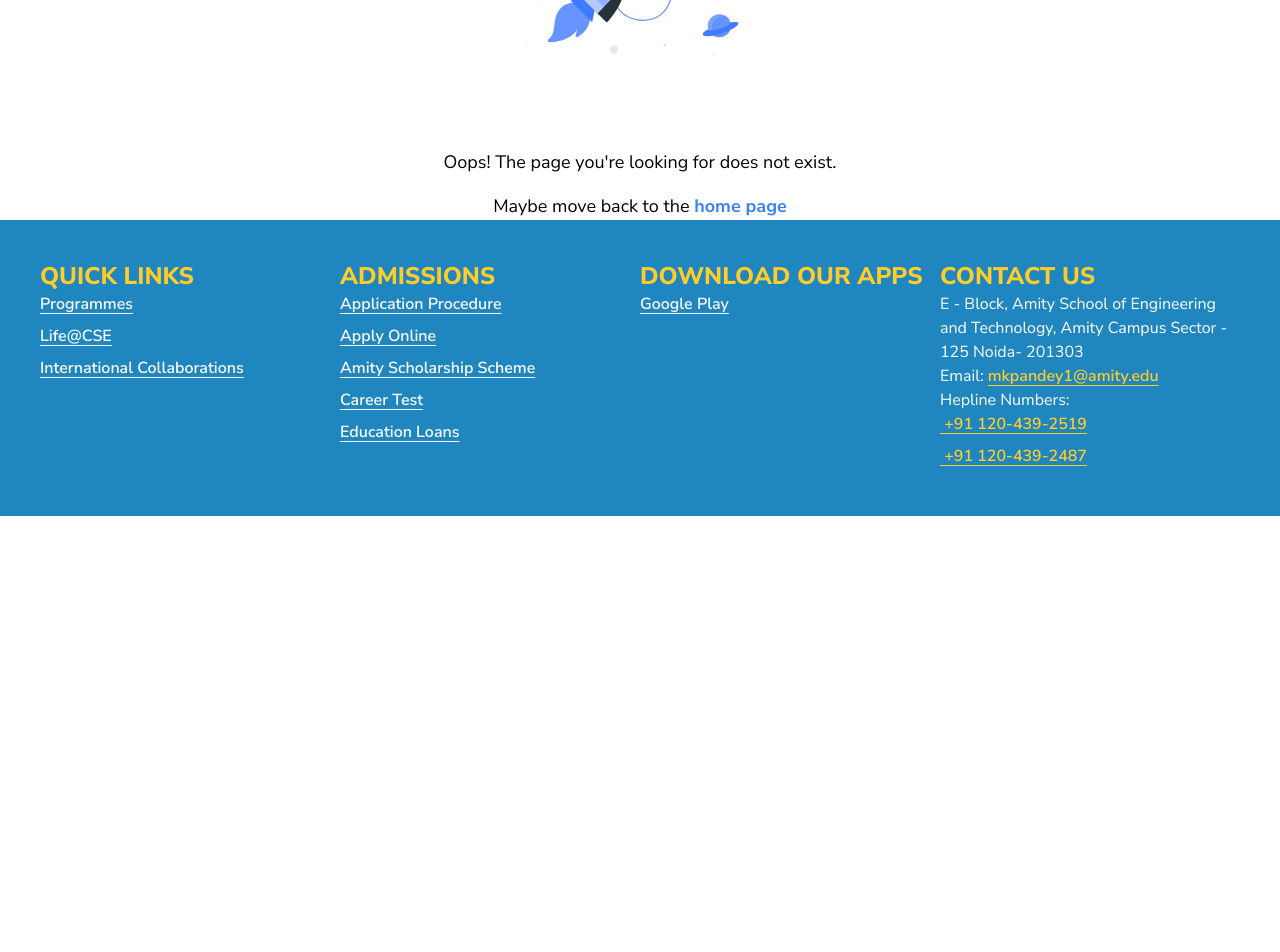
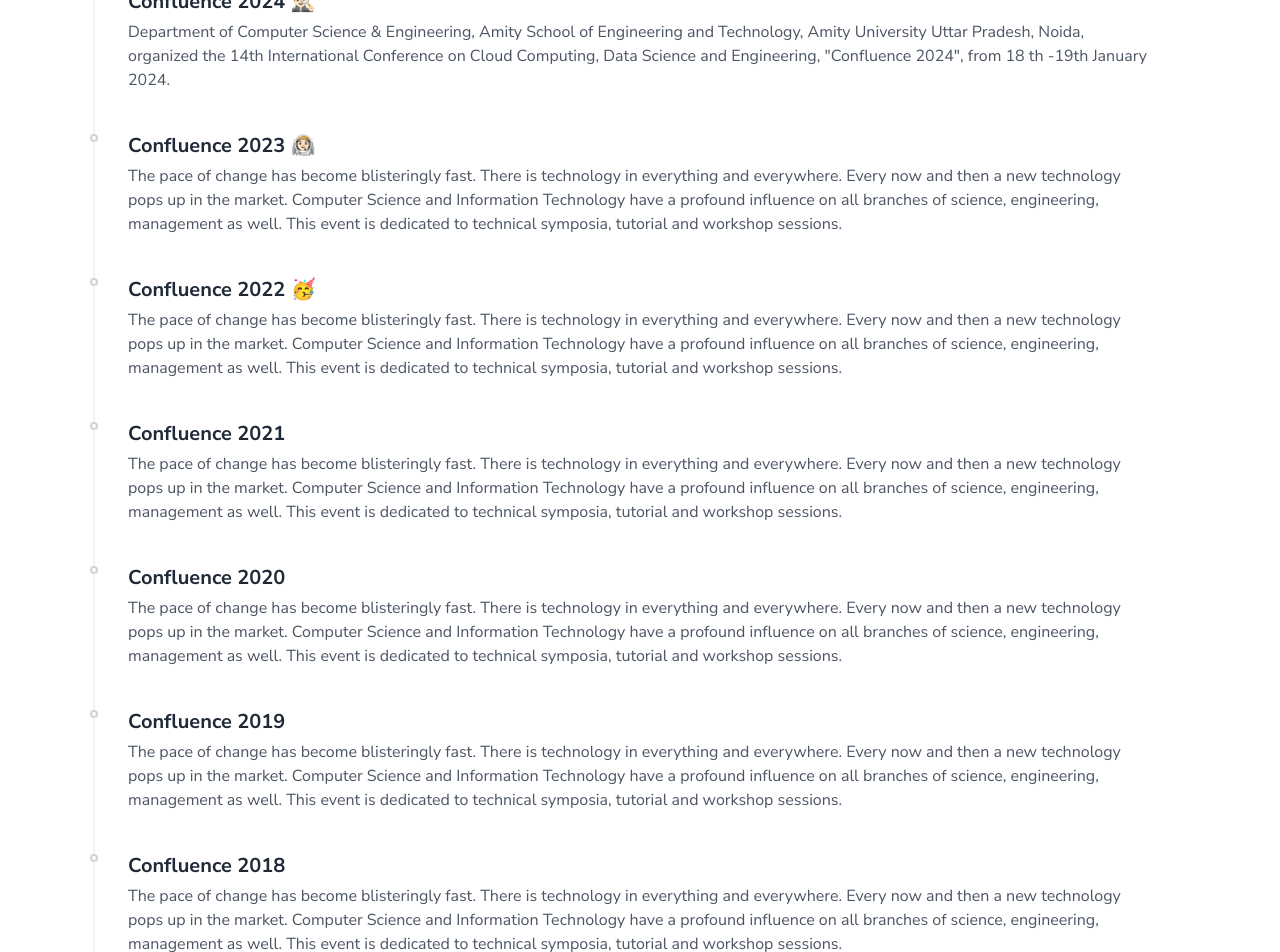
Before and after one commit to adityatrips/asetcse, a Next.js app: page /events/conferences in a window 1280 px wide. Before the commit this address had no page. Shown: the part 600-1552 px from the top of the page. Before the commit the page ends 1116 px from the top, so only its background shows below. Built offline with nearby package versions, Linux system fonts and the light colour scheme.

Commit message:
Added a basic design for confrences page

```diff
--- /dev/null
+++ b/app/events/conferences/page.jsx
@@ -0,0 +1,162 @@
+import React from "react";
+
+const page = () => {
+  return (
+    <>
+
+        <h1 className='title mt-10 mx-10'>Conferences</h1>
+        <div className="px-5 py-10 sm:px-20 sm:py-20">
+
+
+          <div class="flex gap-x-3 relative group rounded-lg hover:bg-gray-100 ">
+            <a class="absolute inset-0 z-[1]" href="https://amity.edu/aset/pdf/Confluence2024.pdf" target="_blank"></a>
+
+            <div class="relative last:after:hidden after:absolute after:top-0 after:bottom-0 after:start-3.5 after:w-px after:-translate-x-[0.5px] after:bg-gray-200 ">
+              <div class="relative z-10 size-7 flex justify-center items-center">
+                <div class="size-2 rounded-full bg-white border-2 border-gray-300 group-hover:border-gray-600 "></div>
+              </div>
+            </div>
+
+            <div class="grow p-2 pb-8">
+            <h3 class="flex gap-x-1.5 font-bold text-gray-800 text-xl">
+                Confluence 2024 🕵🏻‍♂️
+              </h3>
+              <p class="mt-1 text-md text-gray-600 dark:text-gray-400 pr-2 sm:pr-10">
+                Department of Computer Science & Engineering, Amity School of Engineering and
+                Technology, Amity University Uttar Pradesh, Noida, organized the 14th International
+                Conference on Cloud Computing, Data Science and Engineering, "Confluence 2024",
+                from 18
+                th
+                -19th January 2024.
+              </p>
+            </div>
+          </div>
+          <div class="flex gap-x-3 relative group rounded-lg hover:bg-gray-100 ">
+            <a class="absolute inset-0 z-[1]" href="#"></a>
+
+            <div class="relative last:after:hidden after:absolute after:top-0 after:bottom-0 after:start-3.5 after:w-px after:-translate-x-[0.5px] after:bg-gray-200 ">
+              <div class="relative z-10 size-7 flex justify-center items-center">
+                <div class="size-2 rounded-full bg-white border-2 border-gray-300 group-hover:border-gray-600 "></div>
+              </div>
+            </div>
+
+            <div class="grow p-2 pb-8">
+              <h3 class="flex gap-x-1.5 font-bold text-gray-800 text-xl">
+                Confluence 2023 👨🏻‍🚀
+              </h3>
+              <p class="mt-1 text-md text-gray-600 dark:text-gray-400 pr-2 sm:pr-10">
+              The pace of change has become blisteringly fast. There is technology in everything and everywhere.
+               Every now and then a new technology pops up in the market. Computer Science and Information
+                Technology have a profound influence on all branches of science, engineering, management as well.
+              This event is dedicated to technical symposia, tutorial and workshop sessions.
+              </p>
+            </div>
+          </div>
+          <div class="flex gap-x-3 relative group rounded-lg hover:bg-gray-100 ">
+            <a class="absolute inset-0 z-[1]" href="#"></a>
+
+            <div class="relative last:after:hidden after:absolute after:top-0 after:bottom-0 after:start-3.5 after:w-px after:-translate-x-[0.5px] after:bg-gray-200 ">
+              <div class="relative z-10 size-7 flex justify-center items-center">
+                <div class="size-2 rounded-full bg-white border-2 border-gray-300 group-hover:border-gray-600 "></div>
+              </div>
+            </div>
+
+            <div class="grow p-2 pb-8">
+              <h3 class="flex gap-x-1.5 font-bold text-gray-800 text-xl">
+                Confluence 2022 🥳
+              </h3>
+              <p class="mt-1 text-md text-gray-600 dark:text-gray-400 pr-2 sm:pr-10">
+              The pace of change has become blisteringly fast. There is technology in everything and everywhere.
+               Every now and then a new technology pops up in the market. Computer Science and Information
+                Technology have a profound influence on all branches of science, engineering, management as well.
+              This event is dedicated to technical symposia, tutorial and workshop sessions.
+              </p>
+            </div>
+          </div><div class="flex gap-x-3 relative group rounded-lg hover:bg-gray-100 ">
+            <a class="absolute inset-0 z-[1]" href="#"></a>
+
+            <div class="relative last:after:hidden after:absolute after:top-0 after:bottom-0 after:start-3.5 after:w-px after:-translate-x-[0.5px] after:bg-gray-200 ">
+              <div class="relative z-10 size-7 flex justify-center items-center">
+                <div class="size-2 rounded-full bg-white border-2 border-gray-300 group-hover:border-gray-600 "></div>
+              </div>
+            </div>
+
+            <div class="grow p-2 pb-8">
+              <h3 class="flex gap-x-1.5 font-bold text-gray-800 text-xl">
+                Confluence 2021
+              </h3>
+              <p class="mt-1 text-md text-gray-600 dark:text-gray-400 pr-2 sm:pr-10">
+              The pace of change has become blisteringly fast. There is technology in everything and everywhere.
+               Every now and then a new technology pops up in the market. Computer Science and Information
+                Technology have a profound influence on all branches of science, engineering, management as well.
+              This event is dedicated to technical symposia, tutorial and workshop sessions.
+              </p>
+            </div>
+          </div><div class="flex gap-x-3 relative group rounded-lg hover:bg-gray-100 ">
+            <a class="absolute inset-0 z-[1]" href="#"></a>
+
+            <div class="relative last:after:hidden after:absolute after:top-0 after:bottom-0 after:start-3.5 after:w-px after:-translate-x-[0.5px] after:bg-gray-200 ">
+              <div class="relative z-10 size-7 flex justify-center items-center">
+                <div class="size-2 rounded-full bg-white border-2 border-gray-300 group-hover:border-gray-600 "></div>
+              </div>
+            </div>
+
+            <div class="grow p-2 pb-8">
+              <h3 class="flex gap-x-1.5 font-bold text-gray-800 text-xl">
+                Confluence 2020
+              </h3>
+              <p class="mt-1 text-md text-gray-600 dark:text-gray-400 pr-2 sm:pr-10">
+              The pace of change has become blisteringly fast. There is technology in everything and everywhere.
+               Every now and then a new technology pops up in the market. Computer Science and Information
+                Technology have a profound influence on all branches of science, engineering, management as well.
+              This event is dedicated to technical symposia, tutorial and workshop sessions.
+              </p>
+            </div>
+          </div><div class="flex gap-x-3 relative group rounded-lg hover:bg-gray-100 ">
+            <a class="absolute inset-0 z-[1]" href="#"></a>
+
+            <div class="relative last:after:hidden after:absolute after:top-0 after:bottom-0 after:start-3.5 after:w-px after:-translate-x-[0.5px] after:bg-gray-200 ">
+              <div class="relative z-10 size-7 flex justify-center items-center">
+                <div class="size-2 rounded-full bg-white border-2 border-gray-300 group-hover:border-gray-600 "></div>
+              </div>
+            </div>
+
+            <div class="grow p-2 pb-8">
+              <h3 class="flex gap-x-1.5 font-bold text-gray-800 text-xl">
+                Confluence 2019
+              </h3>
+              <p class="mt-1 text-md text-gray-600 dark:text-gray-400 pr-2 sm:pr-10">
+              The pace of change has become blisteringly fast. There is technology in everything and everywhere.
+               Every now and then a new technology pops up in the market. Computer Science and Information
+                Technology have a profound influence on all branches of science, engineering, management as well.
+              This event is dedicated to technical symposia, tutorial and workshop sessions.
+              </p>
+            </div>
+          </div><div class="flex gap-x-3 relative group rounded-lg hover:bg-gray-100 ">
+            <a class="absolute inset-0 z-[1]" href="#"></a>
+
+            <div class="relative last:after:hidden after:absolute after:top-0 after:bottom-0 after:start-3.5 after:w-px after:-translate-x-[0.5px] after:bg-gray-200 ">
+              <div class="relative z-10 size-7 flex justify-center items-center">
+                <div class="size-2 rounded-full bg-white border-2 border-gray-300 group-hover:border-gray-600 "></div>
+              </div>
+            </div>
+
+            <div class="grow p-2 pb-8">
+              <h3 class="flex gap-x-1.5 font-bold text-gray-800 text-xl">
+                Confluence 2018
+              </h3>
+              <p class="mt-1 text-md text-gray-600 dark:text-gray-400 pr-2 sm:pr-10">
+              The pace of change has become blisteringly fast. There is technology in everything and everywhere.
+               Every now and then a new technology pops up in the market. Computer Science and Information
+                Technology have a profound influence on all branches of science, engineering, management as well.
+              This event is dedicated to technical symposia, tutorial and workshop sessions.
+              </p>
+            </div>
+          </div>
+
+        </div>
+    </>
+  );
+};
+
+export default page;
```
